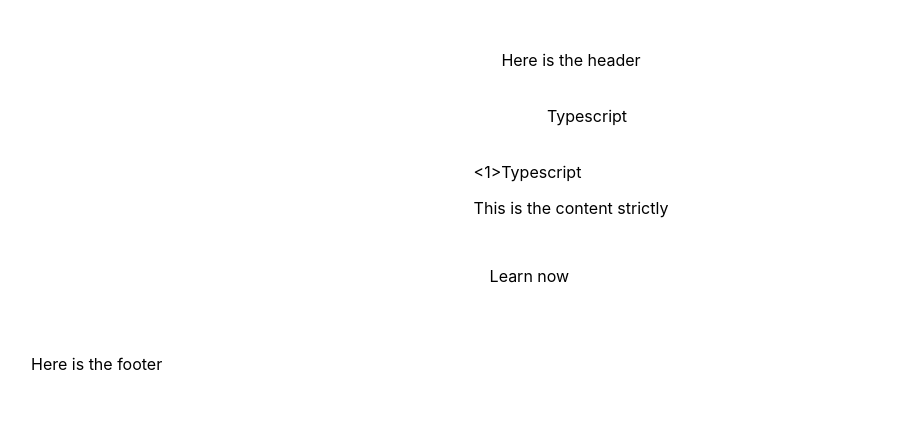
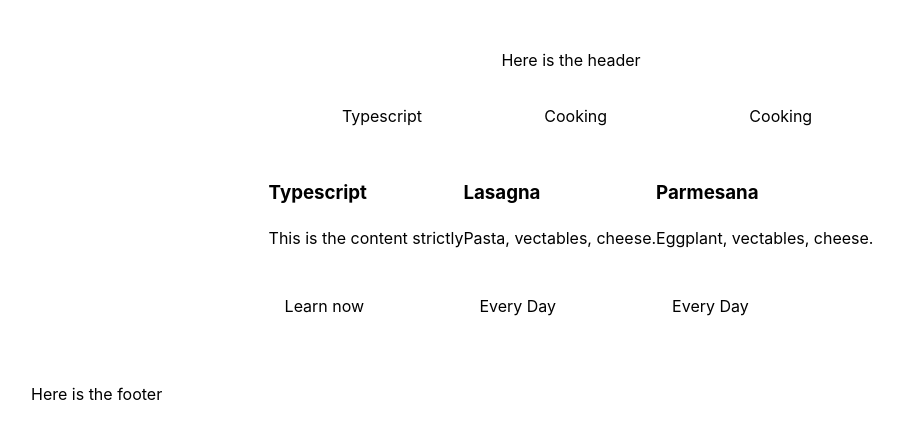
Before and after one commit to maximilianou/weekly18, a plain HTML site: page two/public/index.html in a window 1280 px wide. Shown: the whole page, without its empty margins (69-972 px from the left). Drawn offline with Linux system fonts and the light colour scheme.

Commit message:
feat(tsc): html

```diff
--- a/two/public/index.html
+++ b/two/public/index.html
@@ -9,9 +9,21 @@
     <section>
       <article>
         <header>Typescript</header>
-  	      <1>Typescript</h1>
+  	      <h1>Typescript</h1>
           <p>This is the content strictly</p>
         <footer>Learn now</footer>
+      </article>
+      <article id='lasagna' class='cooking'>
+        <header>Cooking</header>
+  	      <h1>Lasagna</h1>
+          <p>Pasta, vectables, cheese.</p>
+        <footer>Every Day</footer>
+      </article>
+      <article class='cooking'>
+        <header>Cooking</header>
+  	      <h1>Parmesana</h1>
+          <p>Eggplant, vectables, cheese.</p>
+        <footer>Every Day</footer>
       </article>
     </section>
     <footer>Here is the footer </footer>
--- a/two/public/two.js
+++ b/two/public/two.js
@@ -1,3 +1,6 @@
 "use strict";
 var theArticles = document.querySelectorAll('article');
 theArticles.forEach(function (e) { return console.log(e); });
+var elLasagna = document.querySelector('#lasagna');
+console.log("" + elLasagna);
+console.log("" + JSON.stringify(elLasagna));
--- a/two/src/two.ts
+++ b/two/src/two.ts
@@ -1,3 +1,7 @@
 
 const theArticles = document.querySelectorAll('article');
 theArticles.forEach( (e) => console.log(e));
+
+const elLasagna = document.querySelector('#lasagna') as HTMLElement;
+console.log(`${elLasagna}`);
+console.log(`${JSON.stringify(elLasagna)}`);
```
